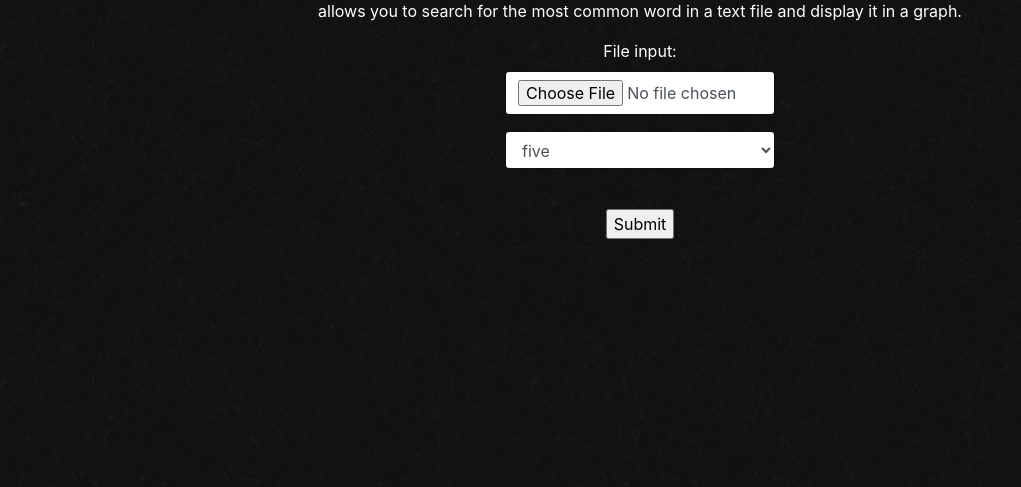
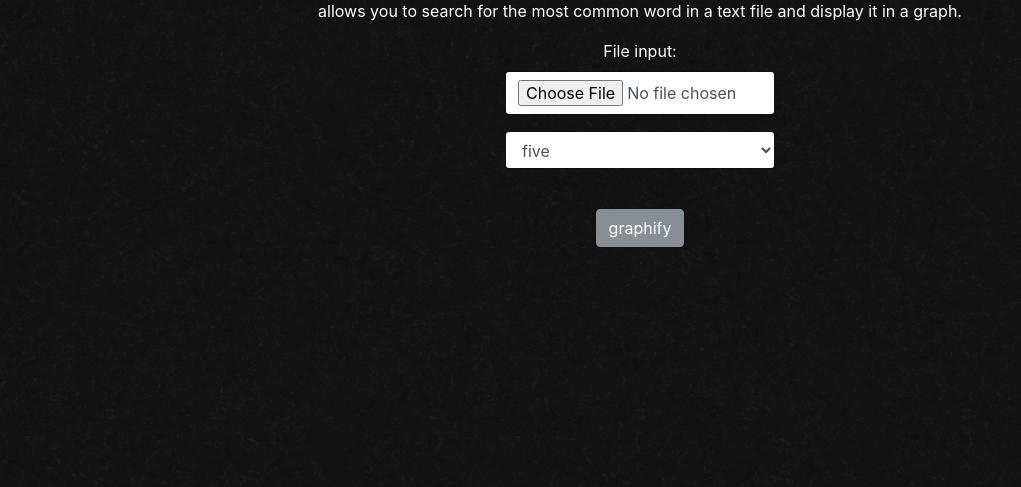
Before and after one commit to devmasternathan/graphify, a Django app: page / in a window 1280 px wide. Shown: the part 133-620 px from the top of the page, without its empty margins (0-1021 px from the left). Run offline with Django 3.2, Linux system fonts and the light colour scheme; some libraries are stand-ins or nearby versions.

Commit message:
updated home.html
made a better version that displays the data wanted

```diff
--- a/graphify/templates/home.html
+++ b/graphify/templates/home.html
@@ -1,9 +1,6 @@
 {% extends 'base.html' %}
 {% load staticfiles %}
 {% load static %}
-
-
-
 {% block body%}
 <div class="container-fluid text-center">
   <br>
@@ -11,30 +8,26 @@
   <p> allows you to search for the most common word in a text file and
       display it in a graph.</p>
       <div class="row">
-        <div class="col-md-4"
-        id="centered">
-        {% if labels and data %}
-        <h2> Data Set </h2>
-        <p id="labels">{{labels}}</p>
-        <p id="data">{{data}}</p>
+          <div class="col-md-12" id="centered">
+        {% if data and labels and not error %}
             <canvas id="myChart" width="400" height="400"></canvas>
+            <br>
             <a href="{% url 'graphify:home'%}" class="btn btn-secondary">Try Again</a>
         {% else %}
             <form action=""  enctype="multipart/form-data" method="POST">
               {{ form.as_p }}
               {% csrf_token %}
               <br>
-                <input type="submit" name="graphify">
+              <input type="submit" name="graphify" class="btn btn-secondary" value="graphify">
             </form>
+      {% endif %}
           </div>
       </div>
-        {% endif %}
 
         {% if error %}
         <br>
         <h1>{{ error }}</h1>
         {% endif %}
-
 </div>
 {% endblock%}
 
```
Lines whose indentation alone changed are shown as unchanged.
